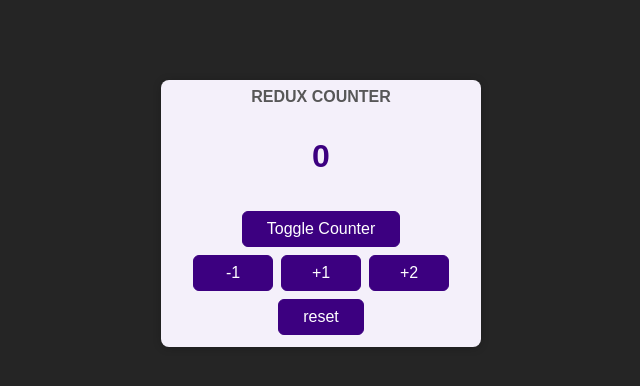
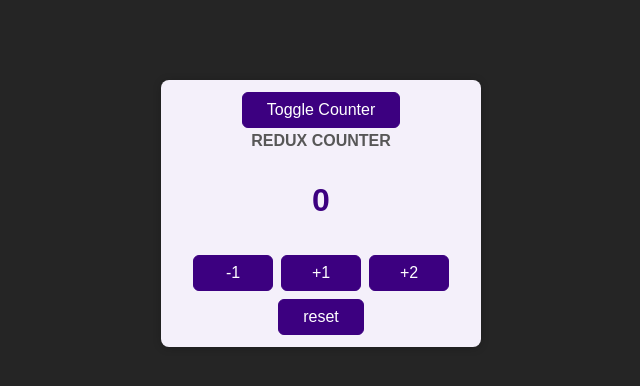
Before and after one commit to M-Desormeaux/redux-attempt-one, a React (Create React App) app: page / in a window 1280 px wide. Both pictures are taken after a click on the button "Toggle Counter". Shown: the top 386 px of the page, without its empty margins (319-959 px from the left). Built offline with nearby package versions, Linux system fonts and the light colour scheme.

Commit message:
style: minor style change

```diff
--- a/src/components/Counter.js
+++ b/src/components/Counter.js
@@ -26,6 +26,8 @@ const Counter = () => {
   const counterButtons = isSeen && (
     <>
       <div>
+        <h1>Redux Counter</h1>
+        <div className={classes.value}>{counter}</div>
         <button onClick={decrementHandler}>-1</button>
         <button onClick={incrementHandler}>+1</button>
         <button onClick={increaseHandler}>+2</button>
@@ -38,8 +40,6 @@ const Counter = () => {
 
   return (
     <main className={classes.counter}>
-      <h1>Redux Counter</h1>
-      <div className={classes.value}>{counter}</div>
       <button onClick={toggleCounterHandler}>Toggle Counter</button>
       {counterButtons}
     </main>
```
